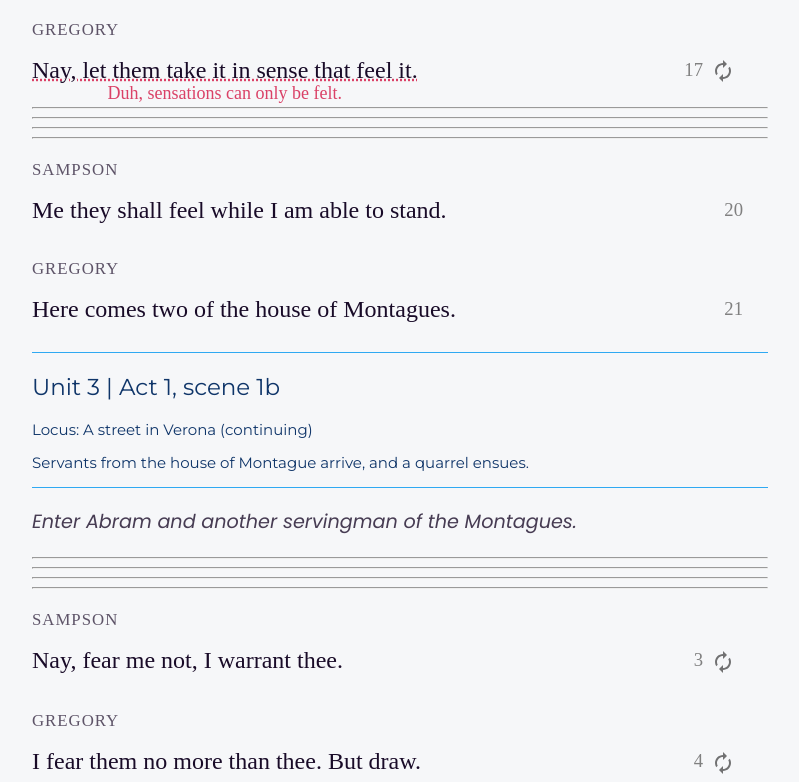
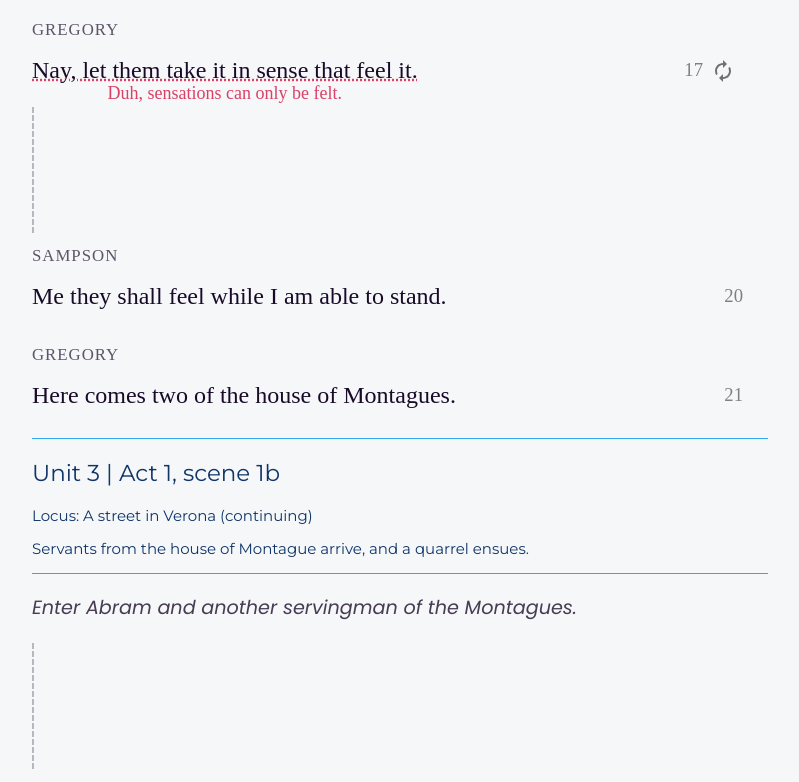
Before and after one commit to davidhdaw/players-reference-display, a React (Create React App) app: page / in a window 1280 px wide. Shown: the part 3118-3900 px from the top of the page, without its empty margins (161-960 px from the left). Built offline with nearby package versions, Linux system fonts and the light colour scheme.

Commit message:
Cut lines changed to hr elements with vertical borders. In a future design pass, I'll render them with the same padding rules as the standard line element, so there's no weird gap between a line and a cut line.

```diff
--- a/src/Components/LineComponent/LineComponent.js
+++ b/src/Components/LineComponent/LineComponent.js
@@ -37,7 +37,7 @@ return (
     }
     else if (cutDisplay === 'lines') {
     return (
-        <hr></hr>
+        <hr className="hiddenLine"></hr>
     )
     } else if (cutDisplay === 'greyed') {
         return (
--- a/src/Components/LineComponent/LineComponent.scss
+++ b/src/Components/LineComponent/LineComponent.scss
@@ -72,5 +72,13 @@
 };
 
 .cutLine {
-    opacity: 0.3;
+    opacity: 0.4;
 }
+
+.hiddenLine {
+    border: none;
+    border-left: 2px dashed var(--semantic-colors-hidden-text, #BAB6BF);
+    height: 30px;
+    margin-block-start: 2px;
+    margin-block-end: 0px;
+}
--- a/src/Components/PerformerComponent/PerformerComponent.js
+++ b/src/Components/PerformerComponent/PerformerComponent.js
@@ -42,7 +42,7 @@ if (line.cutType && line.cutType !== 'none') {
     }
     else if (cutDisplay === 'lines') {
     return (
-        <hr></hr>
+        <hr className="hiddenLine"></hr>
     )
     } else if (cutDisplay === 'greyed') {
         return (
--- a/src/Components/ReaderComponent/ReaderComponent.js
+++ b/src/Components/ReaderComponent/ReaderComponent.js
@@ -40,7 +40,7 @@ if (line.cutType && line.cutType !== 'none') {
     }
     else if (cutDisplay === 'lines') {
     return (
-        <hr></hr>
+        <hr className="hiddenLine"></hr>
     )
     } else if (cutDisplay === 'greyed') {
         return (
--- a/src/Components/StudentComponent/StudentComponent.js
+++ b/src/Components/StudentComponent/StudentComponent.js
@@ -41,7 +41,7 @@ if (line.cutType && line.cutType !== 'none') {
     }
     else if (cutDisplay === 'lines') {
     return (
-        <hr></hr>
+        <hr className="hiddenLine"></hr>
     )
     } else if (cutDisplay === 'greyed') {
         return (
--- a/src/styles/_colors.scss
+++ b/src/styles/_colors.scss
@@ -1,6 +1,7 @@
 $primary-color: #190B28;
 $reader-text: #DA4167;
 $line-number: #8C8594;
+$hidden-text: #BAB6BF;
 $Blue-200: #2FA9F2;
 $stage-direction: #473C53;
 $character-heading: #5E5468;
```
